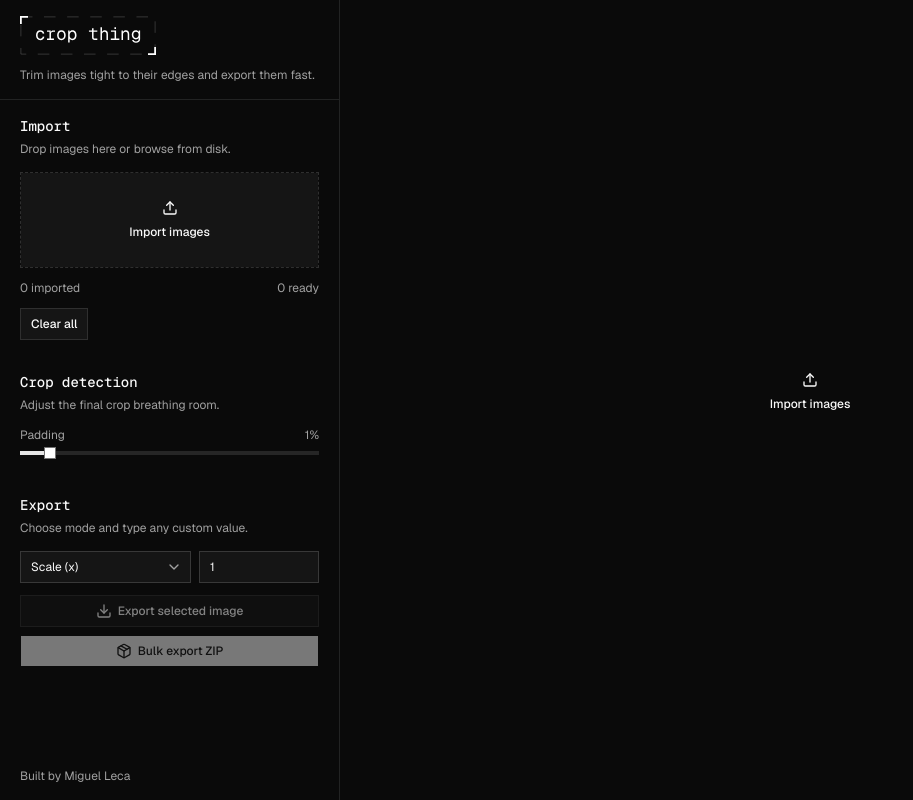
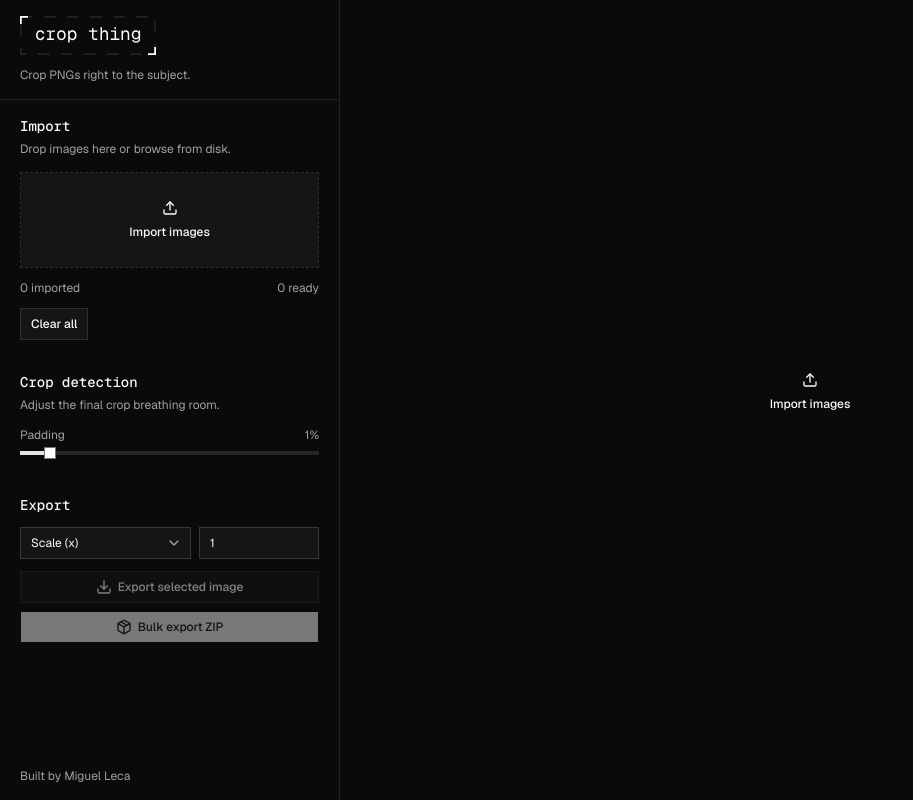
Before and after one commit to migueljsleca/crop-thing, a Next.js app: page / in a window 1280 px wide. Shown: the whole page, without its empty margins (0-913 px from the left). Built offline with nearby package versions, Linux system fonts and the light colour scheme.

Commit message:
Refine sidebar copy and remove export helper text

```diff
--- a/src/app/page.tsx
+++ b/src/app/page.tsx
@@ -389,7 +389,7 @@ export default function Home() {
                   />
                 </div>
                 <p className="text-xs text-muted-foreground">
-                  Trim images tight to their edges and export them fast.
+                  Crop PNGs right to the subject.
                 </p>
               </div>
             </div>
@@ -471,9 +471,6 @@ export default function Home() {
                 <div className="space-y-3 pt-6">
                   <CardHeader className="px-0">
                     <CardTitle>Export</CardTitle>
-                    <CardDescription>
-                      Choose mode and type any custom value.
-                    </CardDescription>
                   </CardHeader>
                   <CardContent className="space-y-4 px-0">
                     <div className="grid grid-cols-[minmax(0,1fr)_120px] gap-2">
```
